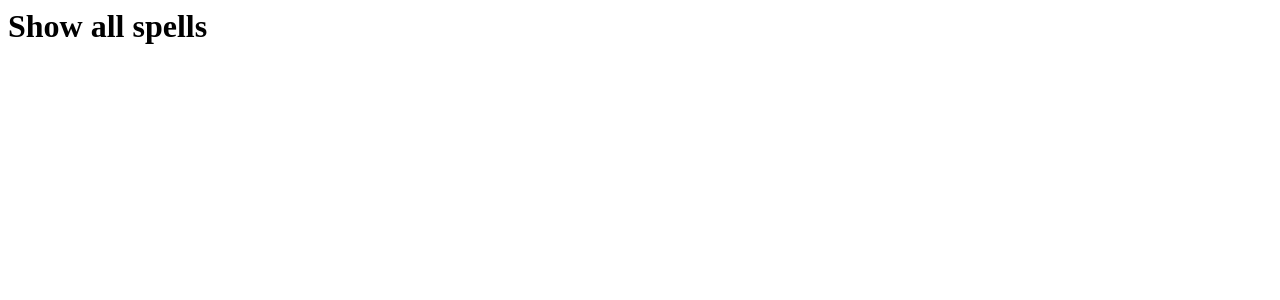
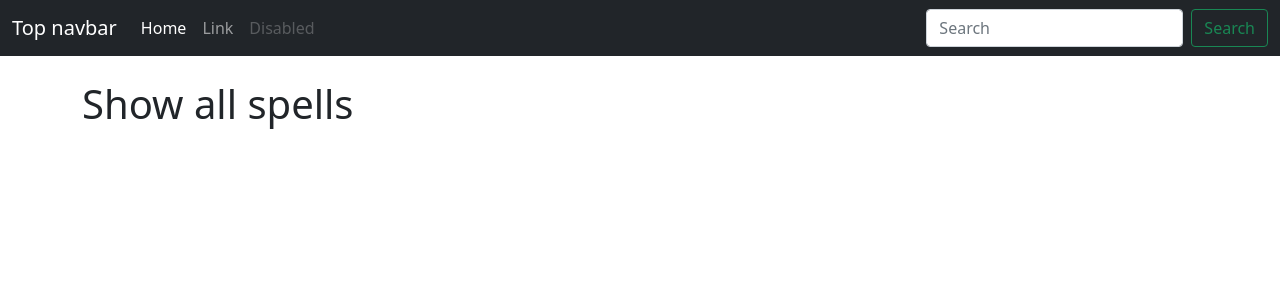
Before and after one commit to Zavanven/grimuar, a Django app: page / in a window 1280 px wide. Shown: the top 300 px of the page. Run offline with Django 3.2, Linux system fonts and the light colour scheme; some libraries are stand-ins or nearby versions.

Commit message:
Fixed static files serving and added basic base.html

```diff
--- a/spell/templates/spell/show_all_spells.html
+++ b/spell/templates/spell/show_all_spells.html
@@ -1 +1,5 @@
+{% extends 'base.html' %}
+
+{% block content %}
 <h1>Show all spells</h1>
+{% endblock %}
--- /dev/null
+++ b/templates/base.html
@@ -0,0 +1,61 @@
+{% load static %}
+
+<!doctype html>
+<html lang="pl">
+
+<head>
+    <meta charset="utf-8">
+    <meta name="viewport" content="width=device-width, initial-scale=1">
+    <meta name="description" content="">
+    <meta name="author" content="Krzysztof 'Avan' Kawa">
+    <title>Grimuar</title>
+
+    <!-- Bootstrap core CSS -->
+    <link href="{% static 'css/bootstrap.min.css' %}" rel="stylesheet">
+
+    <!-- Custom styles for this template -->
+    <link href="{% static 'css/style.css' %}" rel="stylesheet">
+</head>
+
+<body>
+
+    <nav class="navbar navbar-expand-md navbar-dark bg-dark mb-4">
+        <div class="container-fluid">
+            <a class="navbar-brand" href="#">Top navbar</a>
+            <button class="navbar-toggler" type="button" data-bs-toggle="collapse" data-bs-target="#navbarCollapse"
+                aria-controls="navbarCollapse" aria-expanded="false" aria-label="Toggle navigation">
+                <span class="navbar-toggler-icon"></span>
+            </button>
+            <div class="collapse navbar-collapse" id="navbarCollapse">
+                <ul class="navbar-nav me-auto mb-2 mb-md-0">
+                    <li class="nav-item">
+                        <a class="nav-link active" aria-current="page" href="#">Home</a>
+                    </li>
+                    <li class="nav-item">
+                        <a class="nav-link" href="#">Link</a>
+                    </li>
+                    <li class="nav-item">
+                        <a class="nav-link disabled" href="#" tabindex="-1" aria-disabled="true">Disabled</a>
+                    </li>
+                </ul>
+                <form class="d-flex">
+                    <input class="form-control me-2" type="search" placeholder="Search" aria-label="Search">
+                    <button class="btn btn-outline-success" type="submit">Search</button>
+                </form>
+            </div>
+        </div>
+    </nav>
+
+    <main class="container">
+        {% block content %}
+
+        {% endblock %}
+    </main>
+
+
+    <script src="{% static 'js/bootstrap.bundle.min.js' %}"></script>
+
+
+</body>
+
+</html>
```
Also changed, not shown: grimuar/settings.py (+7 -1 lines), grimuar/templates/base.html (deleted), static/css/bootstrap.min.css (renamed from grimuar/static/css/bootstrap.min.css), static/css/style.css (added), static/js/bootstrap.bundle.min.js (renamed from grimuar/static/js/bootstrap.bundle.min.js).
